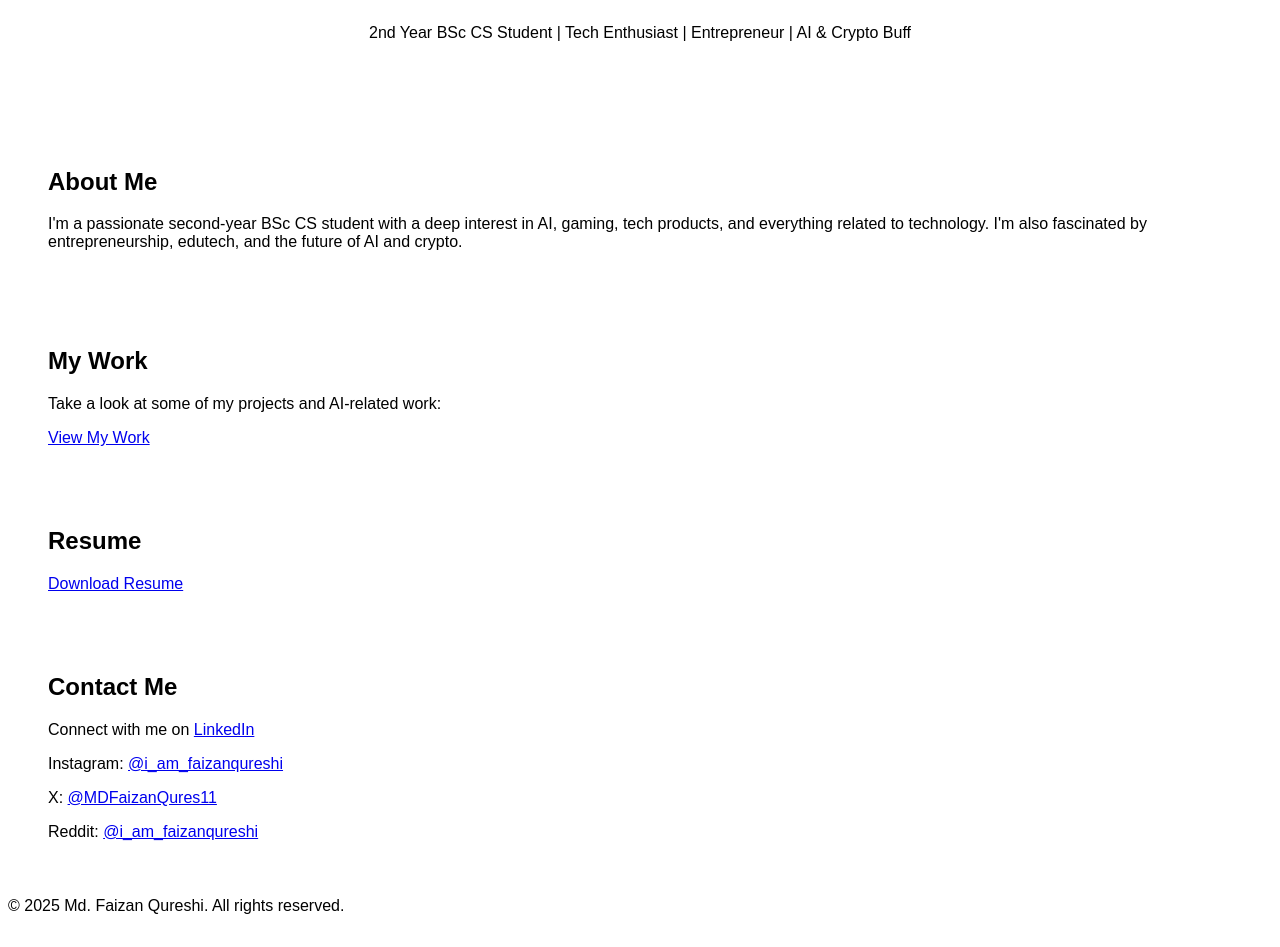
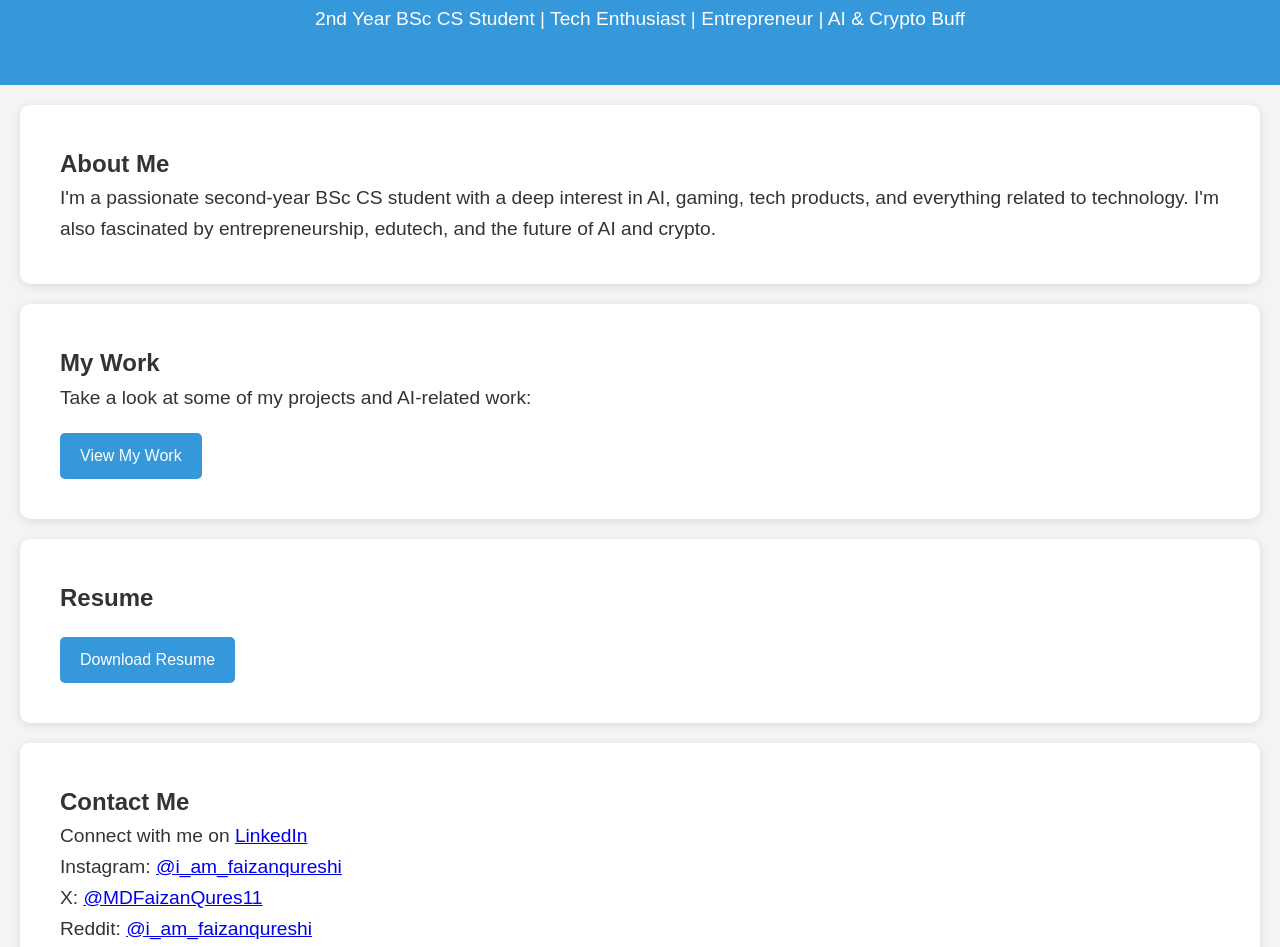
Before and after one commit to MFQ09/MY-PORTFOLIO, a plain HTML site: page index.html in a window 1280 px wide. Shown: the part 133-1080 px from the top of the page. Drawn offline with Linux system fonts and the light colour scheme.

Commit message:
Update styles.css

```diff
--- a/styles.css
+++ b/styles.css
@@ -1,22 +1,42 @@
+/* Basic Reset */
+* {
+    margin: 0;
+    padding: 0;
+    box-sizing: border-box;
+}
+
 body {
     font-family: Arial, sans-serif;
+    background-color: #f4f4f4;
+    color: #333;
+    line-height: 1.6;
 }
 
 .hero {
     text-align: center;
-  padding: 50px;
+    padding: 50px 0;
+    background-color: #3498db;
+    color: white;
 }
 
 h1 {
-  font-size: 2.5rem;
+    font-size: 3rem;
+    margin-bottom: 10px;
+}
+
+p {
+    font-size: 1.2rem;
 }
 
 .section {
     opacity: 0;
     transform: translateY(50px);
     transition: opacity 1s ease, transform 1s ease;
+    padding: 40px;
     margin: 20px;
-  padding: 20px;
+    background-color: white;
+    border-radius: 10px;
+    box-shadow: 0 2px 10px rgba(0, 0, 0, 0.1);
 }
 
 .animate {
@@ -24,14 +44,25 @@ h1 {
     transform: translateY(0);
 }
 
-button {
+.button {
+    display: inline-block;
     padding: 10px 20px;
+    margin-top: 20px;
     background-color: #3498db;
     color: white;
-  border: none;
-  cursor: pointer;
+    text-decoration: none;
+    border-radius: 5px;
+    text-align: center;
 }
 
-button:hover {
+.button:hover {
     background-color: #2980b9;
 }
+
+footer {
+    text-align: center;
+    padding: 20px;
+    background-color: #2c3e50;
+    color: white;
+    margin-top: 20px;
+}
```
Lines whose indentation alone changed are shown as unchanged.
